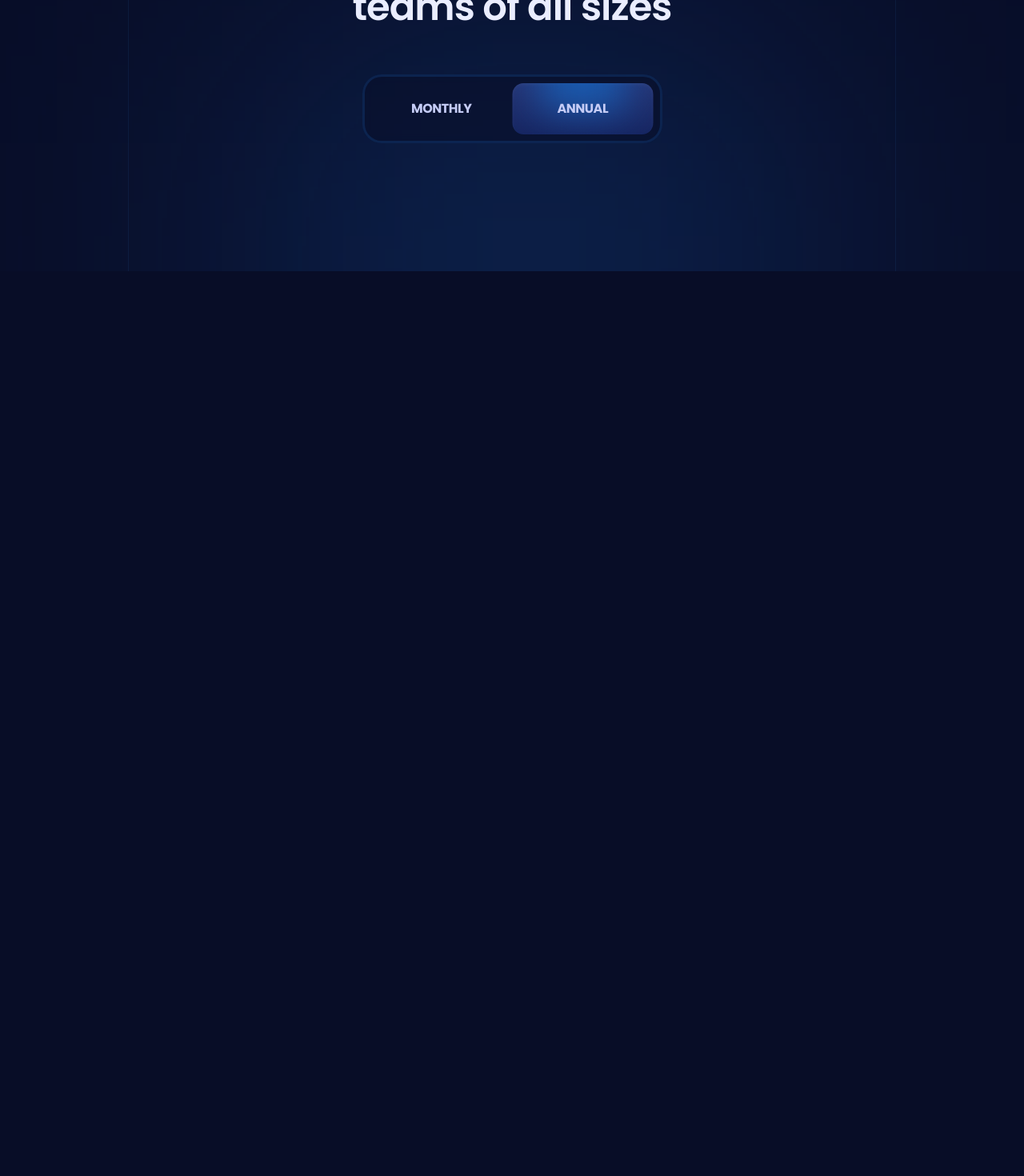
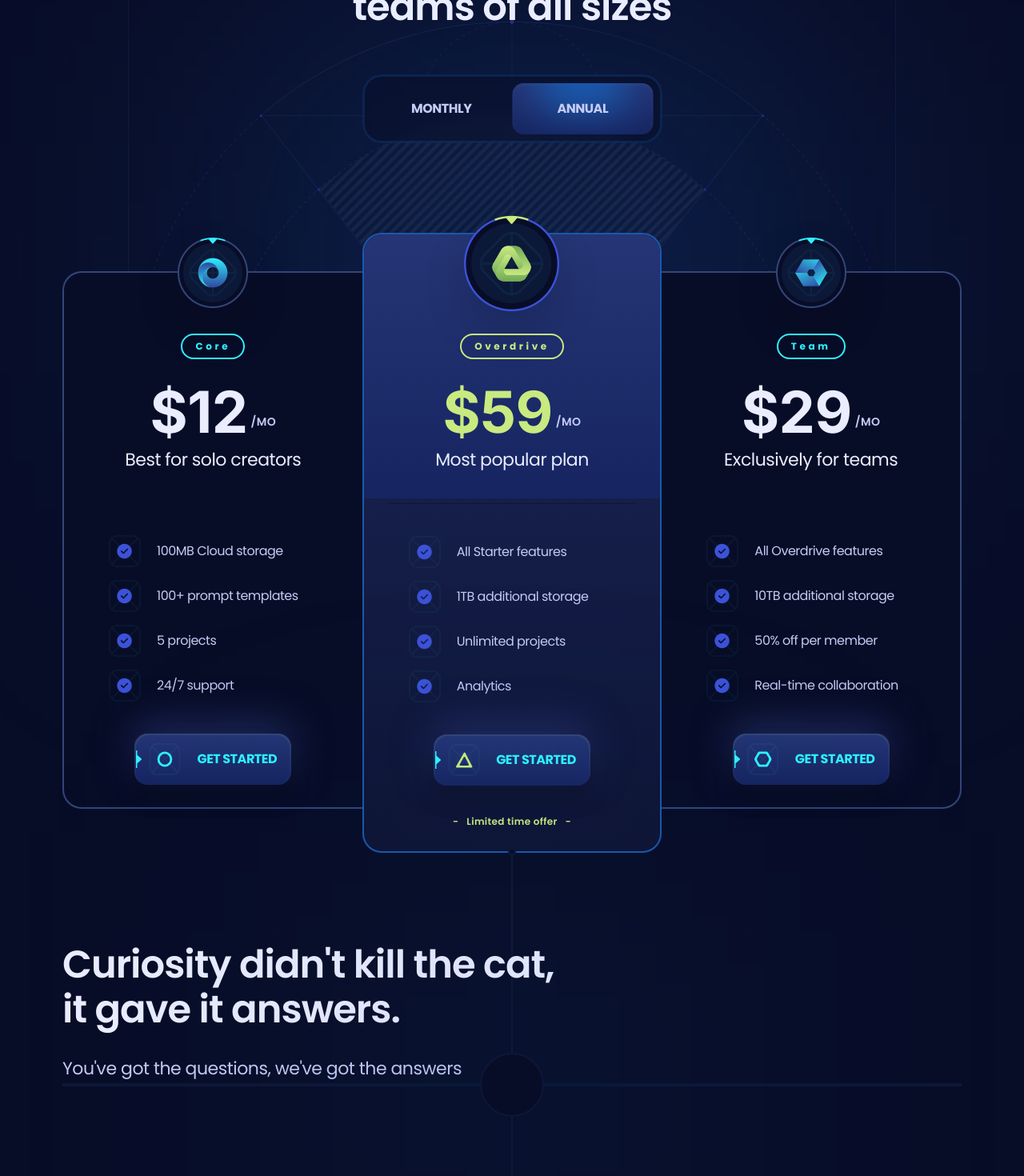
Before and after one commit to brunoamanzechinaenyeze/XORA, a React (Vite) app: page / in a window 1280 px wide. Shown: the part 1991-3461 px from the top of the page at 80% size. Before the commit the page ends 2330 px from the top, so only its background shows below. Built offline with nearby package versions, Linux system fonts and the light colour scheme.

Commit message:
Creating the faq section

```diff
--- a/package.json
+++ b/package.json
@@ -12,6 +12,7 @@
   "dependencies": {
     "clsx": "^2.1.1",
     "react": "^18.2.0",
+    "react-countup": "^6.5.3",
     "react-dom": "^18.2.0",
     "react-scroll": "^1.9.0"
   },
--- a/src/App.jsx
+++ b/src/App.jsx
@@ -2,6 +2,7 @@
 import Hero from "./sections/Hero"
 import Feature from "./sections/Feature"
 import Pricing from "./sections/Pricing"
+import Faq from "./sections/Faq"
 
 const App = () => {
   return (
@@ -10,6 +11,7 @@
       <Hero />
       <Feature />
       <Pricing />
+      <Faq />
     </main>
   )
 }
--- /dev/null
+++ b/src/sections/Faq.jsx
@@ -0,0 +1,29 @@
+import React from "react";
+import { Element } from "react-scroll";
+
+const Faq = () => {
+  return (
+    <section>
+      <Element name="faq" className="relative">
+        <div className="container relative z-2 py-28">
+          <div>
+            <h3 className="h3 max-md:h5 max-w-640 max-lg:max-w-md mb-7 text-p4">
+              Curiosity didn't kill the cat, it gave it answers.
+            </h3>
+            <p className="body-1 max-lg:max-w-sm">
+              You've got the questions, we've got the answers
+            </p>
+          </div>
+          <div className="faq-line_after w-0.5 h-full absolute left-[calc(50%-1px)] top-0 -z-1 bg-s2" />
+          <div className="faq-glow_before relative z-2 border-2 border-s2 bg-s1">
+            <div className="container flex gap-10 max-lg:block">
+              <div className="rounded-half absolute -top-10 left-[calc(50%-40px)] z-4 flex size-20 items-center justify-center border-2 border-s2 bg-s1"></div>
+            </div>
+          </div>
+        </div>
+      </Element>
+    </section>
+  );
+};
+
+export default Faq;
--- a/src/sections/Pricing.jsx
+++ b/src/sections/Pricing.jsx
@@ -1,6 +1,9 @@
 import { useState } from "react";
 import { Element } from "react-scroll";
+import { plans } from "../constants";
 import clsx from "clsx";
+import CountUp from "react-countup";
+import Button from "../components/Button";
 
 const Pricing = () => {
   const [monthly, setMonthly] = useState(false);
@@ -8,11 +11,11 @@
     <section>
       <Element name="pricing">
         <div className="container">
-          <div className="max-w-960 pricing-head_before relative mx-auto border-l border-r border-s2 bg-s1.50 pb-40 pt-28 max-xl:max-w-4xl max-lg:border-none max-md:pb-32 max-md:pt-16">
+          <div className="max-w-960 pricing-head_before relative mx-auto border-l border-r border-s2 bg-s1/50 pb-40 pt-28 max-xl:max-w-4xl max-lg:border-none max-md:pb-32 max-md:pt-16">
             <h3 className="h3 max-lg:h4 max-md:h5 z-3 relative mx-auto mb-14 max-w-lg text-center text-p4 max-md:mb-11 max-sm:max-w-sm">
               Flexible pricing for teams of all sizes
             </h3>
-            <div className="realtive z-4 mx-auto flex w-[375px] rounded-3xl border-[3px] border-s4/25 bg-s1/50 p-2 backdrop-blur-[6px] max-md:w-[310px]">
+            <div className="relative z-4 mx-auto flex w-[375px] rounded-3xl border-[3px] border-s4/25 bg-s1/50 p-2 backdrop-blur-[6px] max-md:w-[310px]">
               <button
                 className={clsx("pricing-head_btn", monthly && "text-p4")}
                 onClick={() => setMonthly(true)}
@@ -26,8 +29,127 @@
                 Annual
               </button>
 
-              <div className={clsx('g4 rounded-14 before:h-100 pricing-head_btn_before absolute left-2 top-2 h-[calc(100%-16px)] w-[calc(50%-8px)] overflow-hidden shadow-400 transition-transform duration-500', !monthly && 'translate-x-full')}/>
+              <div
+                className={clsx(
+                  "g4 rounded-14 before:h-100 pricing-head_btn_before absolute left-2 top-2 h-[calc(100%-16px)] w-[calc(50%-8px)] overflow-hidden shadow-400 transition-transform duration-500",
+                  !monthly && "translate-x-full"
+                )}
+              />
             </div>
+            <div className="pricing-bg">
+              <img
+                src="/images/bg-outlines.svg"
+                width={960}
+                height={380}
+                alt="outline"
+                className="relative z-2"
+              />
+              <img
+                src="/images/bg-outlines-fill.png"
+                width={960}
+                height={380}
+                alt="outline"
+                className="absolute inset-0 opacity-5 mix-blend-soft-light"
+              />
+            </div>
+          </div>
+
+          <div className="scroll-hide relative z-2 -mt-12 flex items-start max-xl:gap-5 max-xl:overflow-auto max-xl:pt-6">
+            {plans.map((plan, index) => (
+              <div
+                key={plan.id}
+                className="pricing-plan_first pricing-plan_last pricing-plan_odd pricing-plan_even relative border-2 p-7 max-xl:min-w-80 max-lg:rounded-3xl xl:w-[calc(33.33%+2px)]"
+              >
+                {index === 1 && (
+                  <div className="g4 absolute h-330 left-0 right-0 top-0 z-1 rounded-tl-3xl rounded-tr-3xl" />
+                )}
+
+                <div
+                  className={clsx(
+                    "absolute left-0 right-0 z-2 flex items-center justify-center",
+                    index === 1 ? "-top-6" : "-top-6 xl:-top-11"
+                  )}
+                >
+                  <img
+                    src={plan.logo}
+                    alt={plan.title}
+                    className={clsx(
+                      "object-contain drop-shadow-2xl",
+                      index === 1 ? "size-[120px]" : "size-[88px]"
+                    )}
+                  />
+                </div>
+
+                <div
+                  className={clsx(
+                    "relative flex flex-col items-center",
+                    index === 1 ? "pt-24" : "pt-12"
+                  )}
+                >
+                  <div
+                    className={clsx(
+                      "small-2 rounded-20 relative z-2 mx-auto mb-6 border-2 px-4 py-1.5 uppercased",
+                      index === 1 ? "border-p3 text-p3" : "border-p1 text-p1"
+                    )}
+                  >
+                    {plan.title}
+                  </div>
+
+                  <div className="relative z-2 flex items-center justify-center">
+                    <div
+                      className={clsx(
+                        "h-num flex items-start",
+                        index === 1 ? "text-p3" : "text-p4"
+                      )}
+                    >
+                      ${" "}
+                      <CountUp
+                        start={plan.priceMonthly}
+                        end={monthly ? plan.priceMonthly : plan.priceYearly}
+                        duration={0.4}
+                        useEasing={false}
+                        preserveValue
+                      />
+                    </div>
+                    <div className="small-1 uppercase relative top-3 ml-1">
+                      /mo
+                    </div>
+                  </div>
+                </div>
+                <div
+                  className={clsx(
+                    "body-1 relative z-2 mb-10 w-full border-b-s2 pb-9 text-center text-p4",
+                    index === 1 && "border-b"
+                  )}
+                >
+                  {plan.caption}
+                </div>
+                <ul className="mx-auto space-y-4 xl:px-7">
+                  {plan.features.map((feature) => (
+                    <li
+                      key={feature}
+                      className="relative flex items-center gap-5"
+                    >
+                      <img
+                        src="/images/check.png"
+                        alt="check"
+                        className="size-10 object-contain"
+                      />
+                      <p className="flex-1">{feature}</p>
+                    </li>
+                  ))}
+                </ul>
+                <div className="mt-10 flex w-full justify-center">
+                  <Button icon={plan.icon}>Get Started</Button>
+                </div>
+
+                {index === 1 && (
+                  <p className="small-compact mt-9 text-center before:mx-2.5 text-p3 before:content-['-'] after:mx-2.5 after:content-['-']">
+                    Limited time offer
+                  </p>
+                )}
+              </div>
+            ))}
           </div>
         </div>
       </Element>
```
Also changed, not shown: 1 other file (tests, documents, lock files or other folders).
